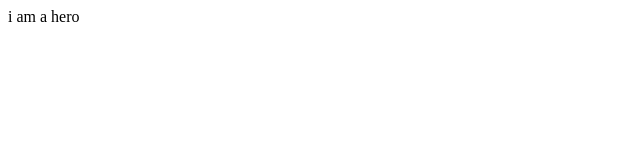
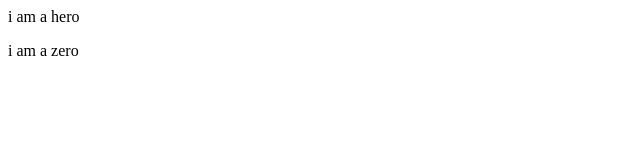
Before and after one commit to vaiski-07/dummy, a plain HTML site: page index.html in a window 1280 px wide. Shown: the full height of the page, 0-640 px from the left. Drawn offline with Linux system fonts and the light colour scheme.

Commit message:
zero added

```diff
--- a/index.html
+++ b/index.html
@@ -1 +1,3 @@
 <p>i am a hero </p>
+
+<p>i am a zero</p>
```
